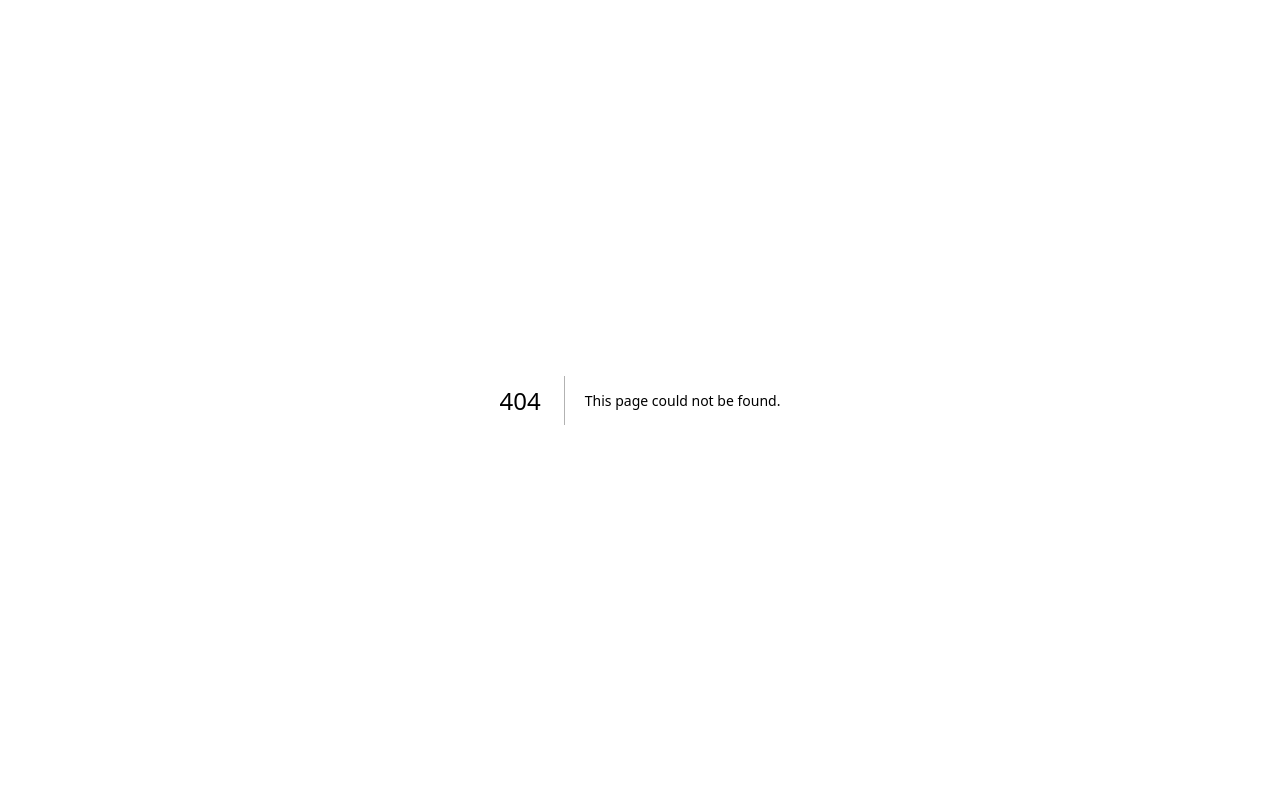
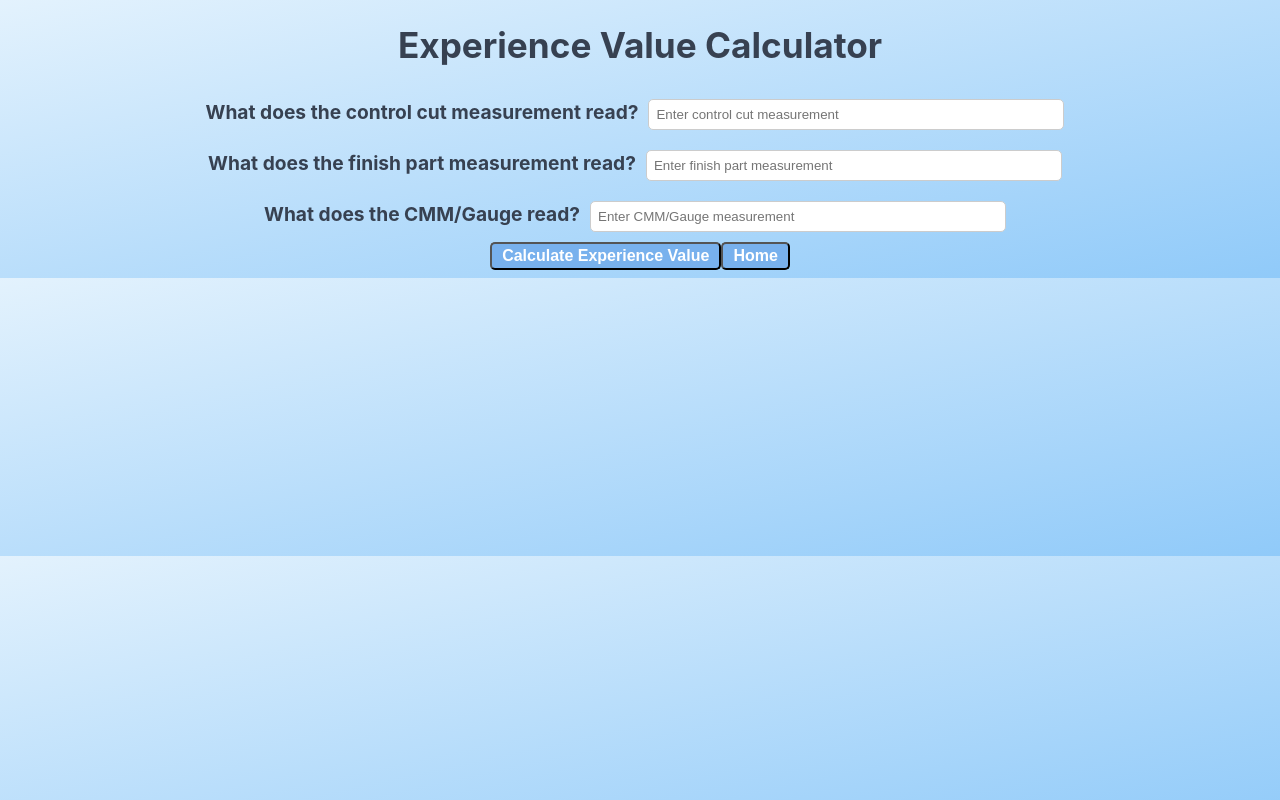
Before and after one commit to spickworth1991/CNCTools, a Next.js app: page /tool/exp in a window 1280 px wide. Before the commit this address had no page. Built offline with nearby package versions, Linux system fonts and the light colour scheme.

Commit message:
exp calc test

```diff
--- /dev/null
+++ b/src/pages/tool/exp.js
@@ -0,0 +1,88 @@
+"use client";
+import React, { useState } from "react";
+import { useRouter } from "next/navigation";
+
+export default function ExperienceCalculator() {
+  const router = useRouter();
+  const [controlCut, setControlCut] = useState("");
+  const [finishPart, setFinishPart] = useState("");
+  const [cmmMeasurement, setCmmMeasurement] = useState("");
+  const [results, setResults] = useState(null);
+
+  const calculateExperienceValue = () => {
+    if (!controlCut || !finishPart || !cmmMeasurement) {
+      alert("Please fill in all fields.");
+      return;
+    }
+
+    const controlCutDiff = (Number(cmmMeasurement) - Number(controlCut)).toFixed(3);
+    const finishPartDiff = (Number(cmmMeasurement) - Number(finishPart)).toFixed(3);
+
+    setResults({
+      controlCutDiff,
+      finishPartDiff,
+      controlCutAction: controlCutDiff > 0 ? "add" : "subtract",
+      finishPartAction: finishPartDiff > 0 ? "add" : "subtract",
+    });
+  };
+
+  return (
+    <div>
+      <h1 className="h1">Experience Value Calculator</h1>
+
+      <div>
+        <label className="question">What does the control cut measurement read?</label>
+        <input
+          type="number"
+          className="input"
+          value={controlCut}
+          onChange={(e) => setControlCut(e.target.value)}
+          placeholder="Enter control cut measurement"
+        />
+      </div>
+
+      <div>
+        <label className="question">What does the finish part measurement read?</label>
+        <input
+          type="number"
+          className="input"
+          value={finishPart}
+          onChange={(e) => setFinishPart(e.target.value)}
+          placeholder="Enter finish part measurement"
+        />
+      </div>
+
+      <div>
+        <label className="question">What does the CMM/Gauge read?</label>
+        <input
+          type="number"
+          className="input"
+          value={cmmMeasurement}
+          onChange={(e) => setCmmMeasurement(e.target.value)}
+          placeholder="Enter CMM/Gauge measurement"
+        />
+      </div>
+
+      <button className="button" onClick={calculateExperienceValue}>
+        Calculate Experience Value
+      </button>
+      <button
+        onClick={() => router.push(`/`)}
+        className="button"
+        >
+        Home
+        </button>
+
+      {results && (
+        <div className="output">
+          <h2 className="h2">
+            You need to {results.controlCutAction} {Math.abs(results.controlCutDiff)} to the experience value for the control cut.
+          </h2>
+          <h2 className="h2">
+            You need to {results.finishPartAction} {Math.abs(results.finishPartDiff)} to the experience value for the finish part.
+          </h2>
+        </div>
+      )}
+    </div>
+  );
+}
```
Also changed, not shown: src/pages/calculators.js (+10 -1 lines), src/pages/tool/t-list-creator.js (+5 -5 lines).
